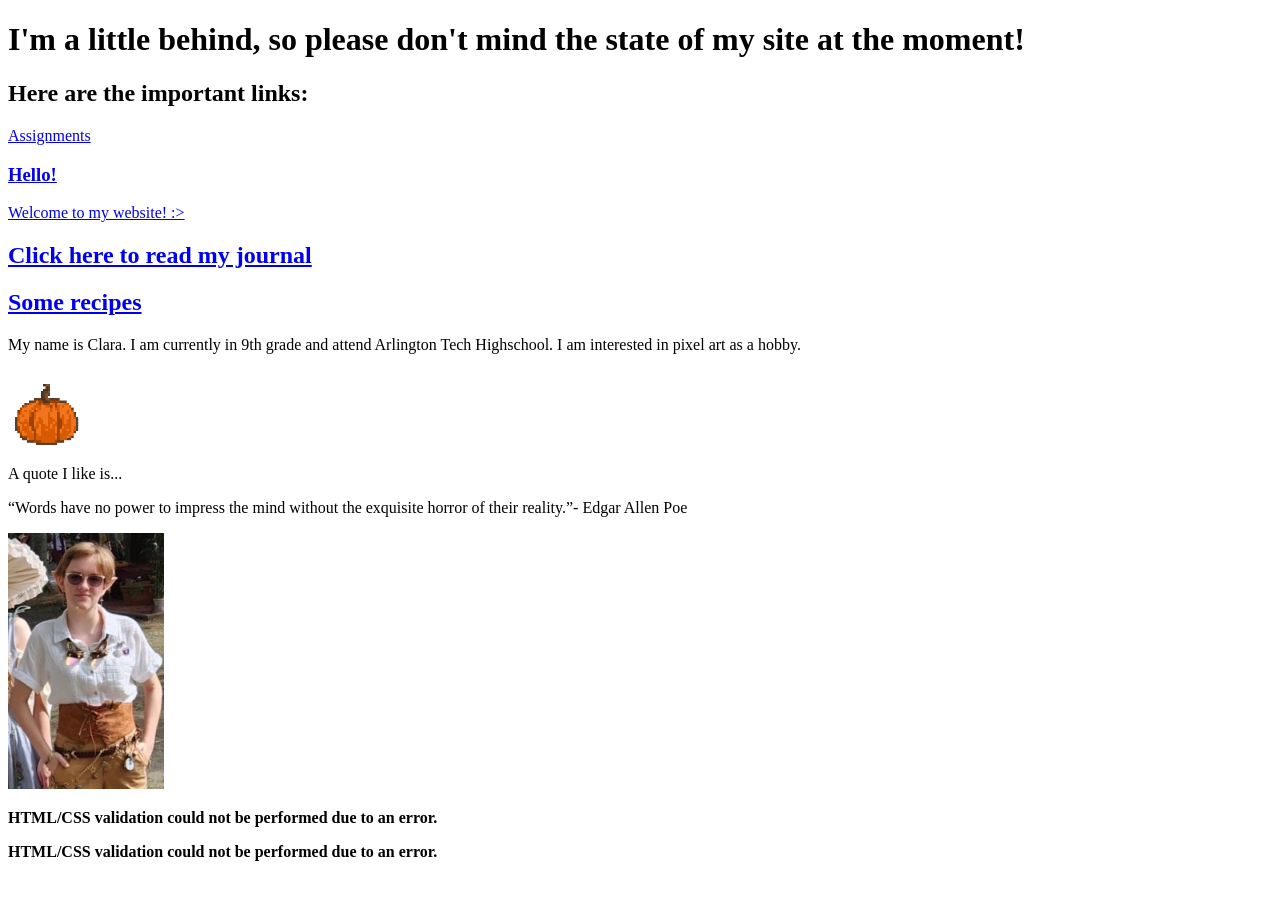
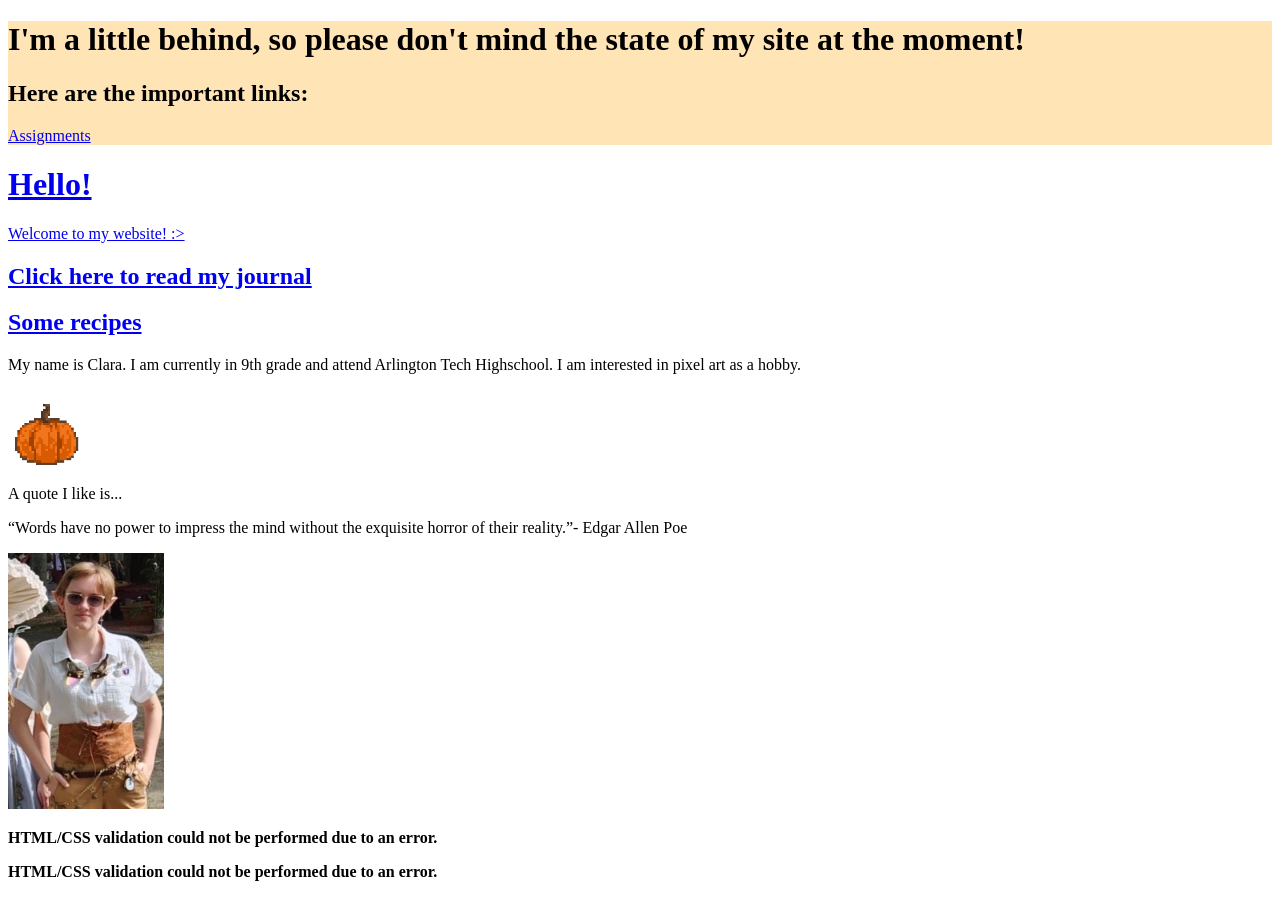
Before and after one commit to CWahl28/CWahl28.github.io, a plain HTML site: page index.html in a window 1280 px wide. Drawn offline with Linux system fonts and the light colour scheme; no server answers.

Commit message:
it didn't work

```diff
--- a/index.html
+++ b/index.html
@@ -9,13 +9,15 @@
 </head>
 
 <body>
+<div style=background-color:Moccasin>
 <h1>I'm a little behind, so please don't mind the state of my site at the moment!</h1>
 <h2>Here are the important links:</h2>
 <p><a href="./assignments/index.html">Assignments</a></p>
 <p><a href="./projects/index.html"><Projects</a></p>
 <p><a href="./journal/index.html"><Journal</a></p>
+</div>
 
-<h3>Hello!</h1>
+<h1>Hello!</h1>
 <p>Welcome to my website! :></p>
 <h2><a href="journal">Click here to read my journal</a></h2>
 <h2><a href="./recipeproject/muffinindex.html">Some recipes</a></h2>
```
Also changed, not shown: journal/index.html (+1 -1 lines).
